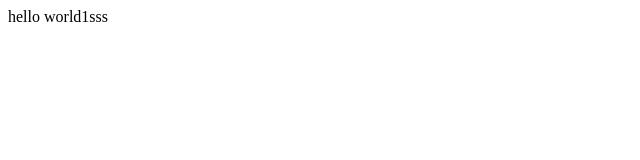
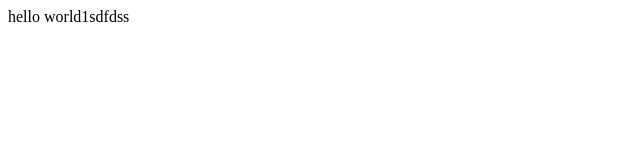
Before and after one commit to raisbaig/Git-Demo, a plain HTML site: page index.html in a window 1280 px wide. Shown: the full height of the page, 0-640 px from the left. Drawn offline with Linux system fonts and the light colour scheme.

Commit message:
initial commit

```diff
--- a/index.html
+++ b/index.html
@@ -1 +1 @@
-<p>hello world1sss</p>
+<p>hello world1sdfdss</p>
```
